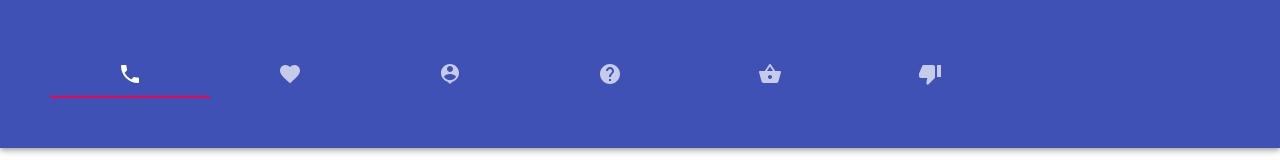
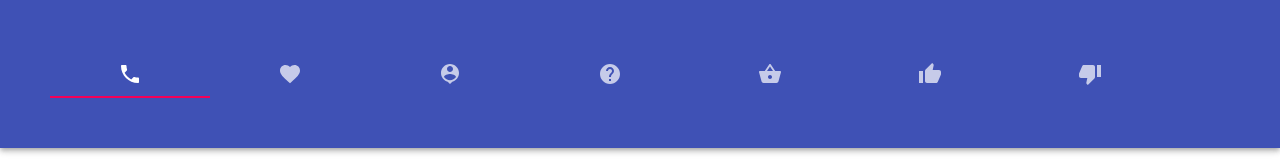
Before and after one commit to sepidehmaghami/beauty-navigations, a React (Create React App) app: page /nav1 in a window 1280 px wide. Shown: the top 160 px of the page. Built offline with nearby package versions, Linux system fonts and the light colour scheme.

Commit message:
completed navigation 1

```diff
--- a/src/components/nav1/nav1.js
+++ b/src/components/nav1/nav1.js
@@ -33,7 +33,8 @@ function Nav1() {
           <Tab icon={<PersonPinIcon />} aria-label="person"/>
           <Tab icon={<HelpIcon />} aria-label="help"/>
           <Tab icon={<ShoppingBasket />} aria-label="shopping"/>
-          <Tab icon={<ThumbDown />} aria-label="up"/>
+          <Tab icon={<ThumbUp />} aria-label="up"/>
+          <Tab icon={<ThumbDown />} aria-label="down"/>
         </Tabs>
       </AppBar>
 
```
